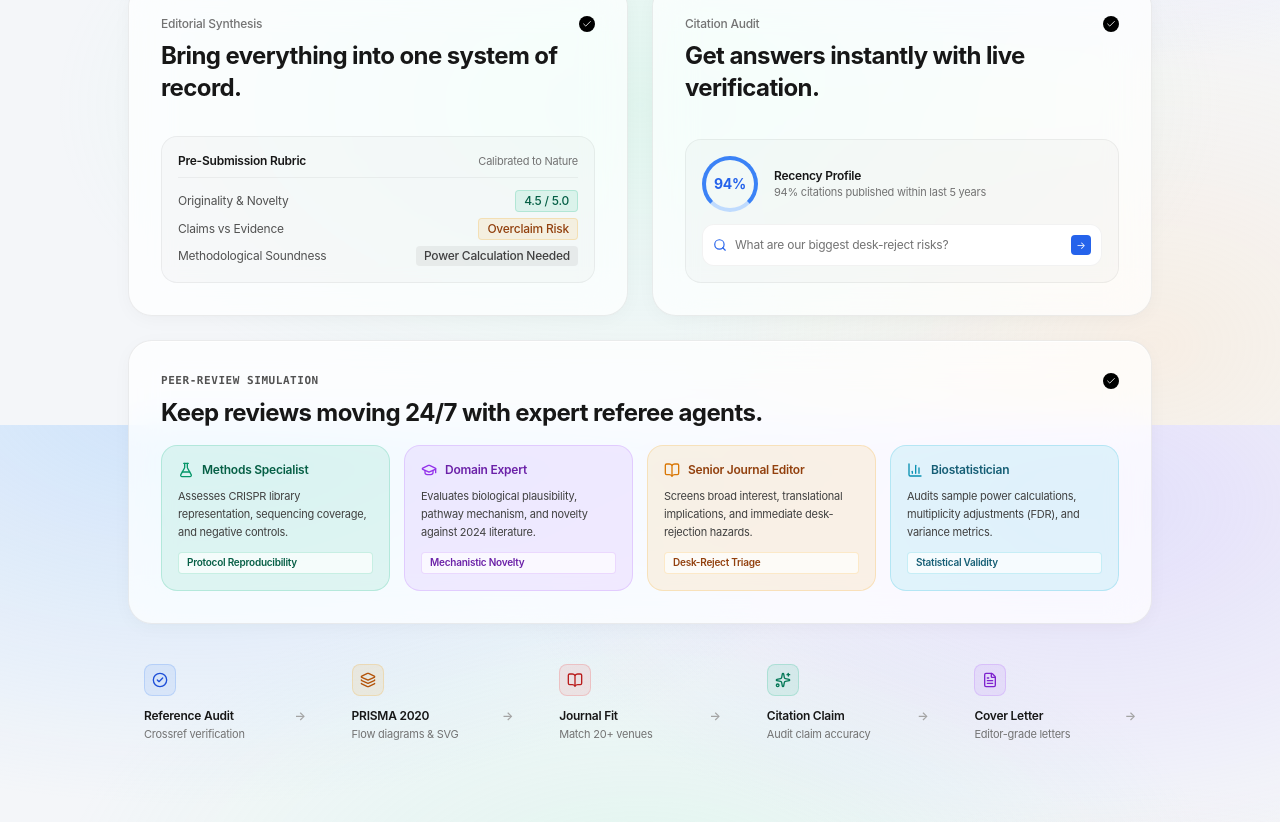
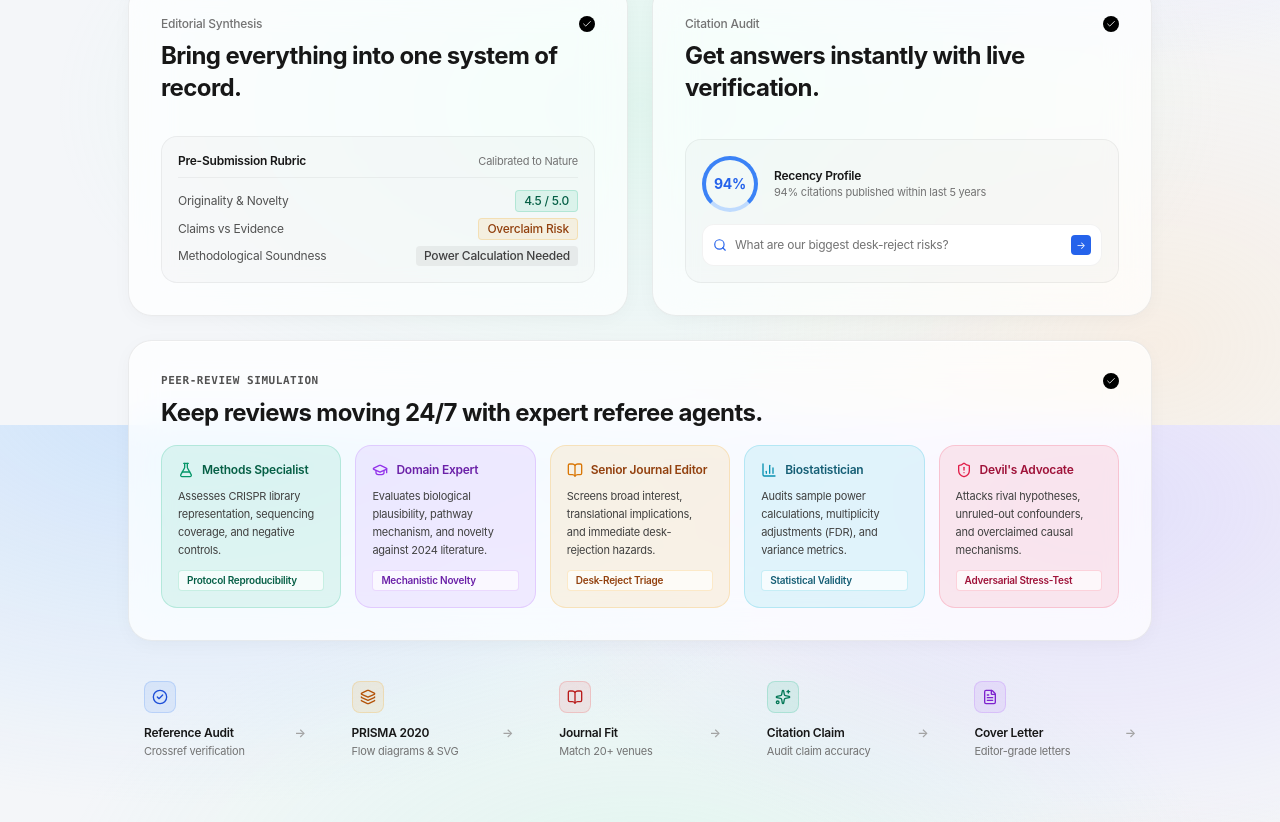
Before and after one commit to khatiwada-bishal/manuview, a Next.js app: page / in a window 1280 px wide. Shown: the part 1975-2797 px from the top of the page. Built offline with nearby package versions, Linux system fonts and the light colour scheme; no server answers.

Commit message:
feat: harmonize 5-persona peer-review simulation across all pages, components, bento grid, and documentation

```diff
--- a/src/app/examples/page.tsx
+++ b/src/app/examples/page.tsx
@@ -103,7 +103,7 @@ export default function ExamplesPage() {
             Ready to scan your own draft?
           </h3>
           <p className="text-xs text-neutral-600 dark:text-neutral-400 mb-6 leading-relaxed">
-            Upload your paper (.docx, .pdf, or text) to run the full 6-dimension diagnostic rubric and 4-persona simulation.
+            Upload your paper (.docx, .pdf, or text) to run the full 6-dimension diagnostic rubric and 5-persona simulation.
           </p>
           <Link
             href="/scan"
--- a/src/app/page.tsx
+++ b/src/app/page.tsx
@@ -1120,8 +1120,8 @@ export default function HomePage() {
               Keep reviews moving 24/7 with expert referee agents.
             </h3>
 
-            {/* 4 Persona Cards in Bento */}
-            <div className="grid grid-cols-1 sm:grid-cols-2 lg:grid-cols-4 gap-3.5 mt-4">
+            {/* 5 Persona Cards in Bento */}
+            <div className="grid grid-cols-1 sm:grid-cols-2 lg:grid-cols-3 xl:grid-cols-5 gap-3.5 mt-4">
               <div className="p-4 rounded-2xl bg-emerald-500/10 border border-emerald-500/20 shadow-xs space-y-2.5 hover:shadow-md transition">
                 <div className="flex items-center gap-2 font-semibold text-xs text-emerald-800 dark:text-emerald-300">
                   <FlaskConical className="w-4 h-4 text-emerald-600 dark:text-emerald-400" />
@@ -1171,6 +1171,19 @@ export default function HomePage() {
                 </p>
                 <div className="text-[10px] font-semibold text-cyan-800 dark:text-cyan-300 bg-white/70 dark:bg-cyan-950/40 border border-cyan-500/20 px-2 py-0.5 rounded">
                   Statistical Validity
+                </div>
+              </div>
+
+              <div className="p-4 rounded-2xl bg-rose-500/10 border border-rose-500/20 shadow-xs space-y-2.5 hover:shadow-md transition">
+                <div className="flex items-center gap-2 font-semibold text-xs text-rose-800 dark:text-rose-300">
+                  <ShieldAlert className="w-4 h-4 text-rose-600 dark:text-rose-400" />
+                  <span>Devil&apos;s Advocate</span>
+                </div>
+                <p className="text-[11px] text-neutral-700 dark:text-neutral-300 leading-relaxed">
+                  Attacks rival hypotheses, unruled-out confounders, and overclaimed causal mechanisms.
+                </p>
+                <div className="text-[10px] font-semibold text-rose-800 dark:text-rose-300 bg-white/70 dark:bg-rose-950/40 border border-rose-500/20 px-2 py-0.5 rounded">
+                  Adversarial Stress-Test
                 </div>
               </div>
             </div>
@@ -1343,7 +1356,7 @@ export default function HomePage() {
             Empower your next submission.
           </h2>
           <p className="text-sm text-neutral-600 dark:text-neutral-400 mb-8 max-w-lg mx-auto leading-relaxed">
-            Diagnose methodological vulnerabilities, verify cited DOIs in real time, and simulate 4 expert peer reviews before journal editors do.
+            Diagnose methodological vulnerabilities, verify cited DOIs in real time, and simulate 5 expert peer reviews before journal editors do.
           </p>
 
           <div className="flex flex-wrap items-center justify-center gap-3.5">
--- a/src/app/scan/page.tsx
+++ b/src/app/scan/page.tsx
@@ -657,7 +657,7 @@ export default function ScanPage() {
               <span className="text-neutral-300 dark:text-neutral-700">&bull;</span>
               <span className="flex items-center gap-1 font-medium">
                 <Users className="w-3.5 h-3.5 text-indigo-600 dark:text-indigo-400" />
-                <span>4 Reviewer Personas</span>
+                <span>5 Reviewer Personas</span>
               </span>
               <span className="text-neutral-300 dark:text-neutral-700">&bull;</span>
               <span className="flex items-center gap-1 font-medium">
@@ -2027,10 +2027,10 @@ export default function ScanPage() {
               </div>
             )}
 
-            {/* 5. ALL 4-PERSONA REVIEWERS (PRINTED IN FULL SEQUENTIALLY) */}
+            {/* 5. ALL 5-PERSONA REVIEWERS (PRINTED IN FULL SEQUENTIALLY) */}
             <div className="space-y-3">
               <h2 className="text-xs font-bold uppercase tracking-wider text-[#111111] border-b border-[#E5E5E5] pb-1">
-                3. 4-Persona Peer-Review Simulation (Full Referee Critiques)
+                3. 5-Persona Peer-Review Simulation (Full Referee Critiques)
               </h2>
               <div className="space-y-3.5">
                 {(report.reviewerPersonas || []).map((persona, idx) => (
--- a/src/app/tools/page.tsx
+++ b/src/app/tools/page.tsx
@@ -142,7 +142,7 @@ export default function ToolsIndexPage() {
                 Need a comprehensive pre-submission diagnostic?
               </h3>
               <p className="text-xs text-neutral-600 dark:text-neutral-400 leading-relaxed">
-                The Pre-Submission Scan evaluates claims, statistics, controls, and 4 reviewer personas in one pass.
+                The Pre-Submission Scan evaluates claims, statistics, controls, and 5 reviewer personas in one pass.
               </p>
             </div>
           </div>
--- a/src/components/BriefJournalFitView.tsx
+++ b/src/components/BriefJournalFitView.tsx
@@ -421,7 +421,7 @@ export function BriefJournalFitView({
             Run the Full 6-Dimension Pre-Submission Manuscript Audit
           </h4>
           <p className="text-xs text-neutral-400 max-w-xl">
-            Upload your complete manuscript (.pdf, .docx) to audit causal claims, experimental controls, methodology power, 4 simulated peer-reviewer personas, and Crossref citation integrity.
+            Upload your complete manuscript (.pdf, .docx) to audit causal claims, experimental controls, methodology power, 5 simulated peer-reviewer personas, and Crossref citation integrity.
           </p>
         </div>
 
--- a/src/components/Footer.tsx
+++ b/src/components/Footer.tsx
@@ -34,7 +34,7 @@ export function Footer() {
               <li><Link href="/scan" className="hover:text-neutral-900 dark:hover:text-neutral-200 transition">Pre-Submission Scan</Link></li>
               <li><Link href="/examples" className="hover:text-neutral-900 dark:hover:text-neutral-200 transition">Sample Preprints</Link></li>
               <li><Link href="/scan" className="hover:text-neutral-900 dark:hover:text-neutral-200 transition">The 6 Scoring Rubrics</Link></li>
-              <li><Link href="/scan" className="hover:text-neutral-900 dark:hover:text-neutral-200 transition">4-Persona Peer Review</Link></li>
+              <li><Link href="/scan" className="hover:text-neutral-900 dark:hover:text-neutral-200 transition">5-Persona Peer Review</Link></li>
               <li><Link href="/tools/journal-fit" className="hover:text-neutral-900 dark:hover:text-neutral-200 transition">Journal Fit Predictor</Link></li>
             </ul>
           </div>
--- a/src/components/Navbar.tsx
+++ b/src/components/Navbar.tsx
@@ -98,7 +98,7 @@ export function Navbar() {
             v2.0
           </span>
           <span className="text-neutral-600 dark:text-neutral-300 group-hover:text-neutral-900 dark:group-hover:text-white transition">
-            Field-Adaptive 4-Persona Peer-Review Simulation &amp; Crossref Audit
+            Field-Adaptive 5-Persona Peer-Review Simulation &amp; Crossref Audit
           </span>
           <ChevronRight className="w-3.5 h-3.5 text-neutral-400 dark:text-neutral-500 group-hover:text-neutral-600 dark:group-hover:text-neutral-300 group-hover:translate-x-0.5 transition" />
         </Link>
```
Also changed, not shown: 3 other files (tests, documents, lock files or other folders).
